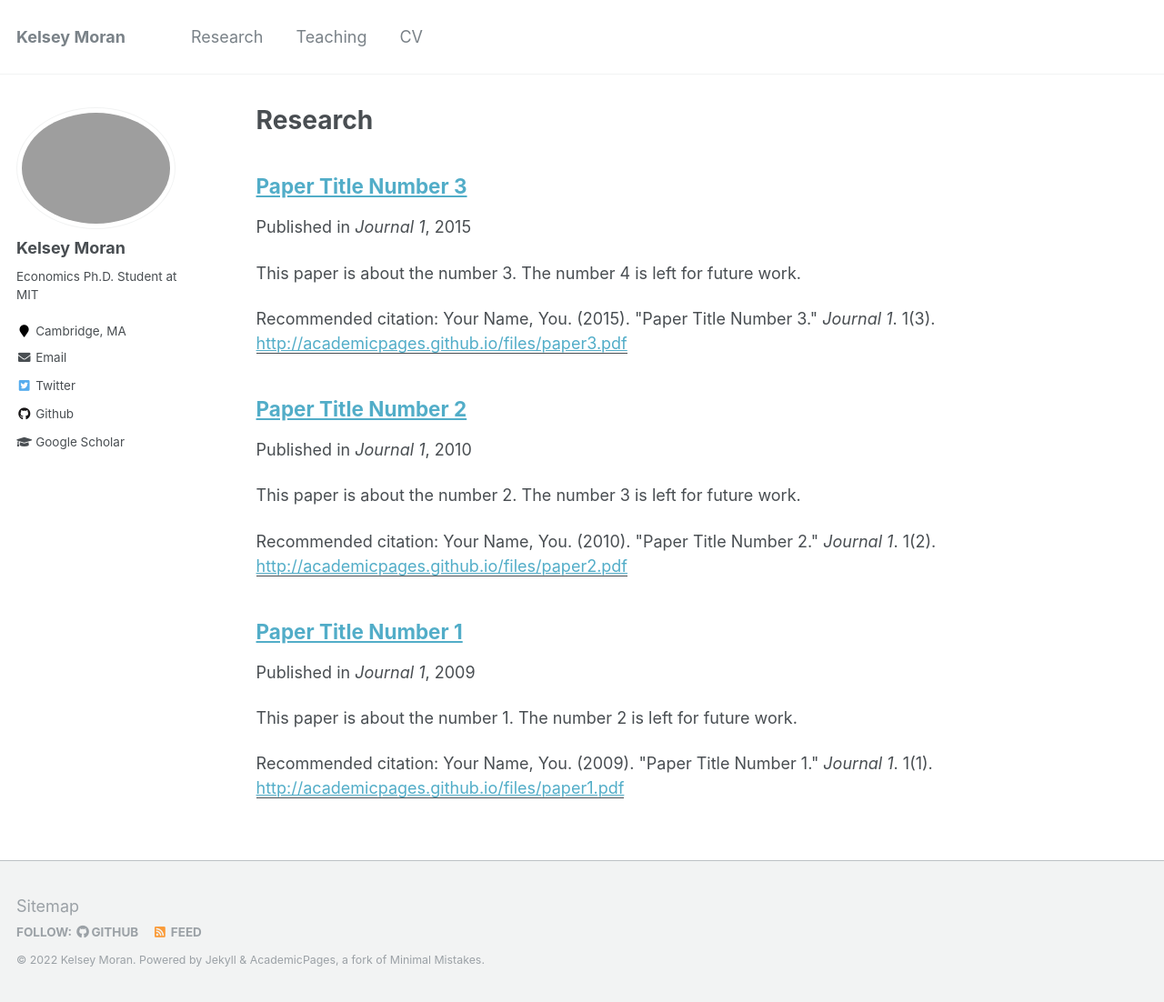
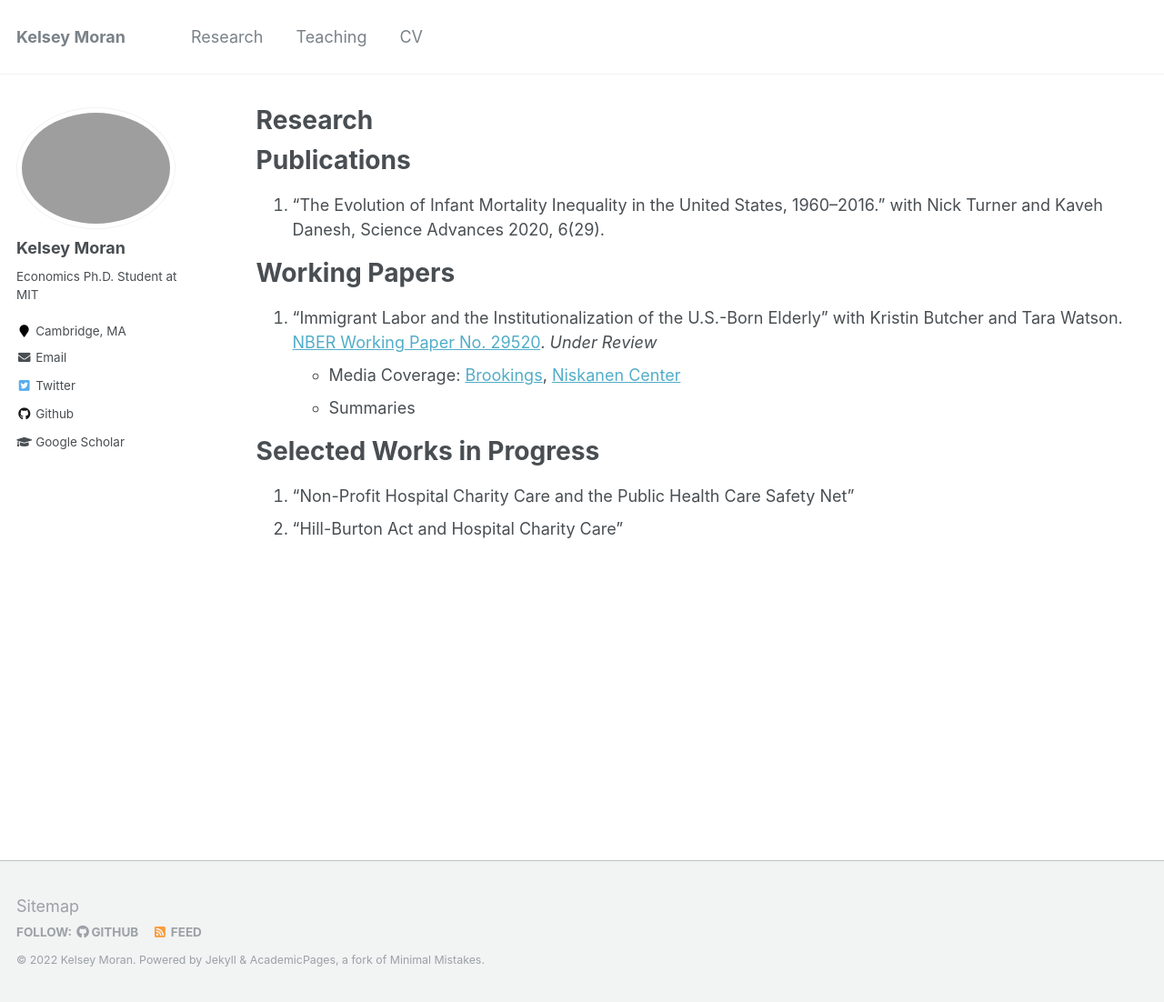
Before and after one commit to kelseymoran/kelseymoran.github.io, a Jekyll site: the page built from _pages/publications.md, in a window 1280 px wide and 1102 px high. Shown: the whole window at 91% size. Built offline with Jekyll 4.4.1, drawn with Linux system fonts in a browser that asks for light colours.

Commit message:
Update publications.md

```diff
--- a/_pages/publications.md
+++ b/_pages/publications.md
@@ -5,9 +5,22 @@ permalink: /research/
 author_profile: true
 ---
 
+# Publications
 
+1. “The Evolution of Infant Mortality Inequality in the United States, 1960–2016.” with Nick Turner and Kaveh Danesh, Science Advances 2020, 6(29).
 
-{% if author.googlescholar %}
+# Working Papers
+
+1. “Immigrant Labor and the Institutionalization of the U.S.-Born Elderly” with Kristin Butcher and Tara Watson. [NBER Working Paper No. 29520](https://www.nber.org/papers/w29520). *Under Review*
+- Media Coverage: [Brookings](https://www.brookings.edu/blog/up-front/2021/12/02/hutchins-roundup-immigrant-labor-nafta-and-more/), [Niskanen Center](https://www.niskanencenter.org/immigrant-labor-holds-the-key-to-whether-americans-can-age-at-home/)
+- Summaries
+
+# Selected Works in Progress
+
+1. “Non-Profit Hospital Charity Care and the Public Health Care Safety Net”
+2. “Hill-Burton Act and Hospital Charity Care”
+
+<!-- {% if author.googlescholar %}
   You can also find my articles on <u><a href="{{author.googlescholar}}">my Google Scholar profile</a>.</u>
 {% endif %}
 
@@ -16,3 +29,4 @@ author_profile: true
 {% for post in site.publications reversed %}
   {% include archive-single.html %}
 {% endfor %}
+ -->
```
